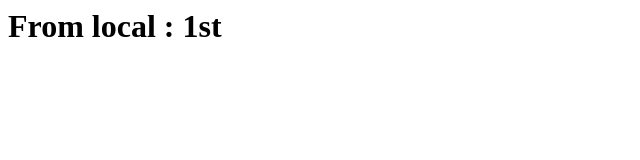
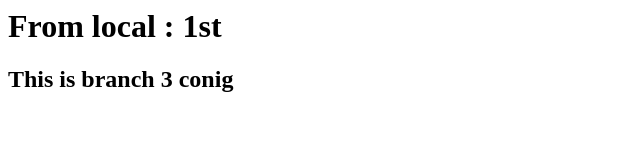
Before and after one commit to chandaneswar-sengupta/repository1, a plain HTML site: page index.html in a window 1280 px wide. Shown: the whole page, without its empty margins (0-640 px from the left). Drawn offline with Linux system fonts and the light colour scheme.

Commit message:
committin branch3 feature

```diff
--- a/index.html
+++ b/index.html
@@ -1,3 +1,4 @@
 <div>
 	<h1>From local : 1st</h1>
 </div>
+<h2>This is branch 3 conig <h3>
```
Also changed, not shown: branch3.txt (added).
